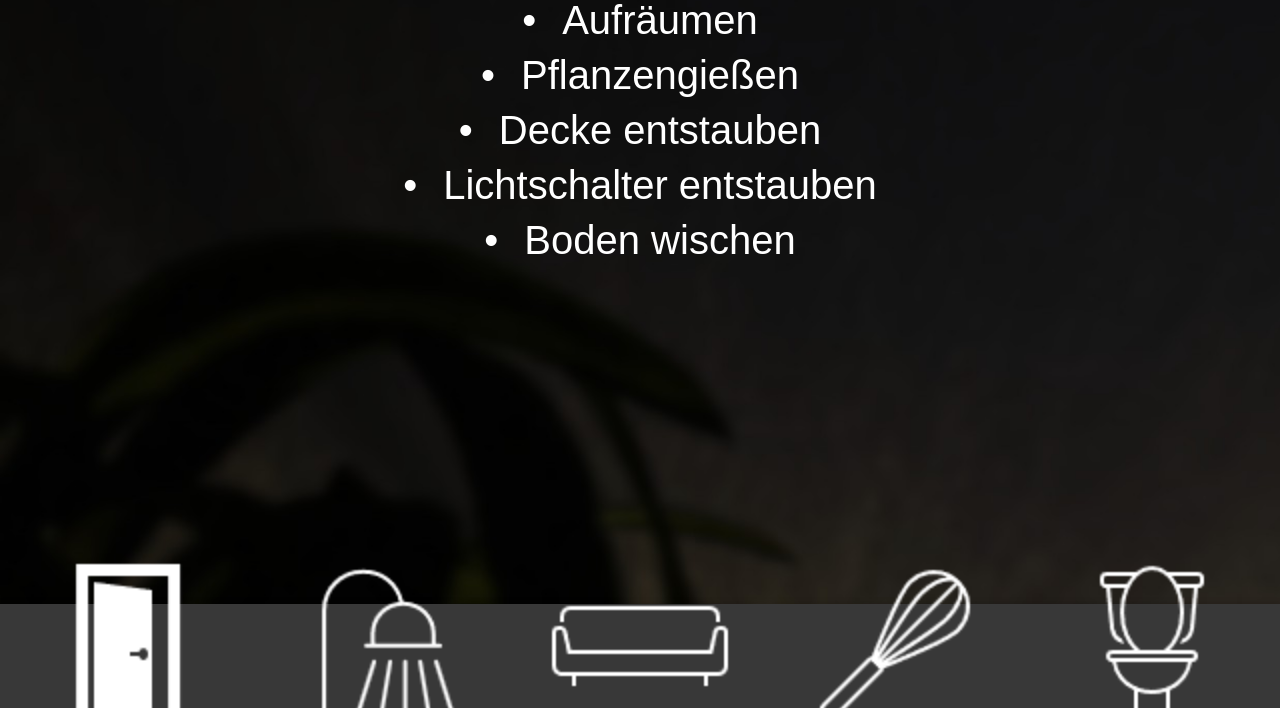
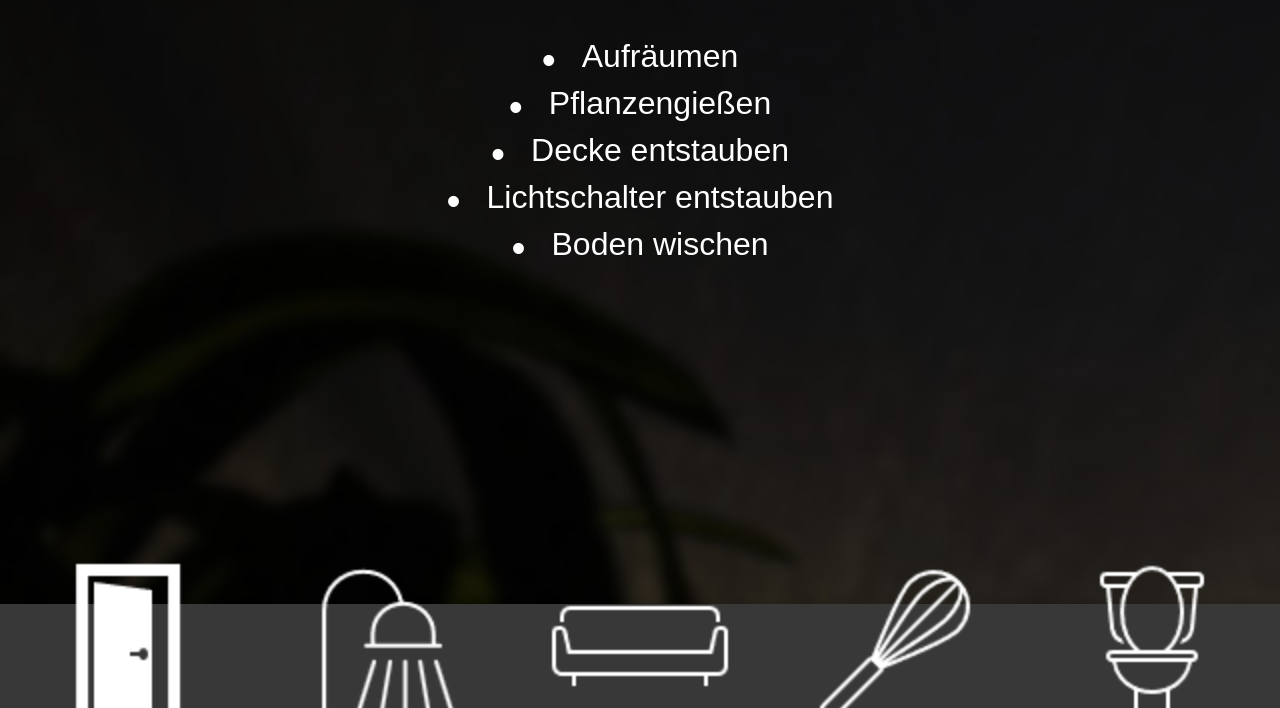
Before and after one commit to TheFelixLive/Putzen, a plain HTML site: page room_0.html in a window 1280 px wide. Shown: the part 92-800 px from the top of the page. Drawn offline with Linux system fonts and the light colour scheme.

Commit message:
font-size

```diff
--- a/style.css
+++ b/style.css
@@ -21,7 +21,7 @@ body {
   left: 50%;          /* Horizontale Positionierung in der Mitte des Bildschirms */
   transform: translate(-50%, -50%);  /* Zentriert den Container sowohl horizontal als auch vertikal */
   width: 90vw;        /* Breite von maximal 90% der Viewport-Breite */
-  height: 80vh;       /* Höhe von maximal 80% der Viewport-Höhe */
+  height: 70vh;       /* Höhe von maximal 80% der Viewport-Höhe */
   display: flex;      /* Flexbox für das Zentrieren der Liste */
   justify-content: center; /* Zentriert die Liste innerhalb des Containers */
   align-items: center; /* Vertikale Zentrierung der Liste */
@@ -32,7 +32,7 @@ body {
 .task-list {
   width: 100%;        /* Die Liste füllt den Container */
   height: 100%;       /* Die Liste nimmt die gesamte Höhe des Containers ein */
-  font-size: 2.5rem;  /* Größere Schriftgröße */
+  font-size: 2rem;  /* Größere Schriftgröße */
   color: white;       /* Weiße Textfarbe */
   list-style-type: none;  /* Entfernt die Standard-Punkte */
   padding-left: 0;    /* Entfernt das Padding der Liste */
```
